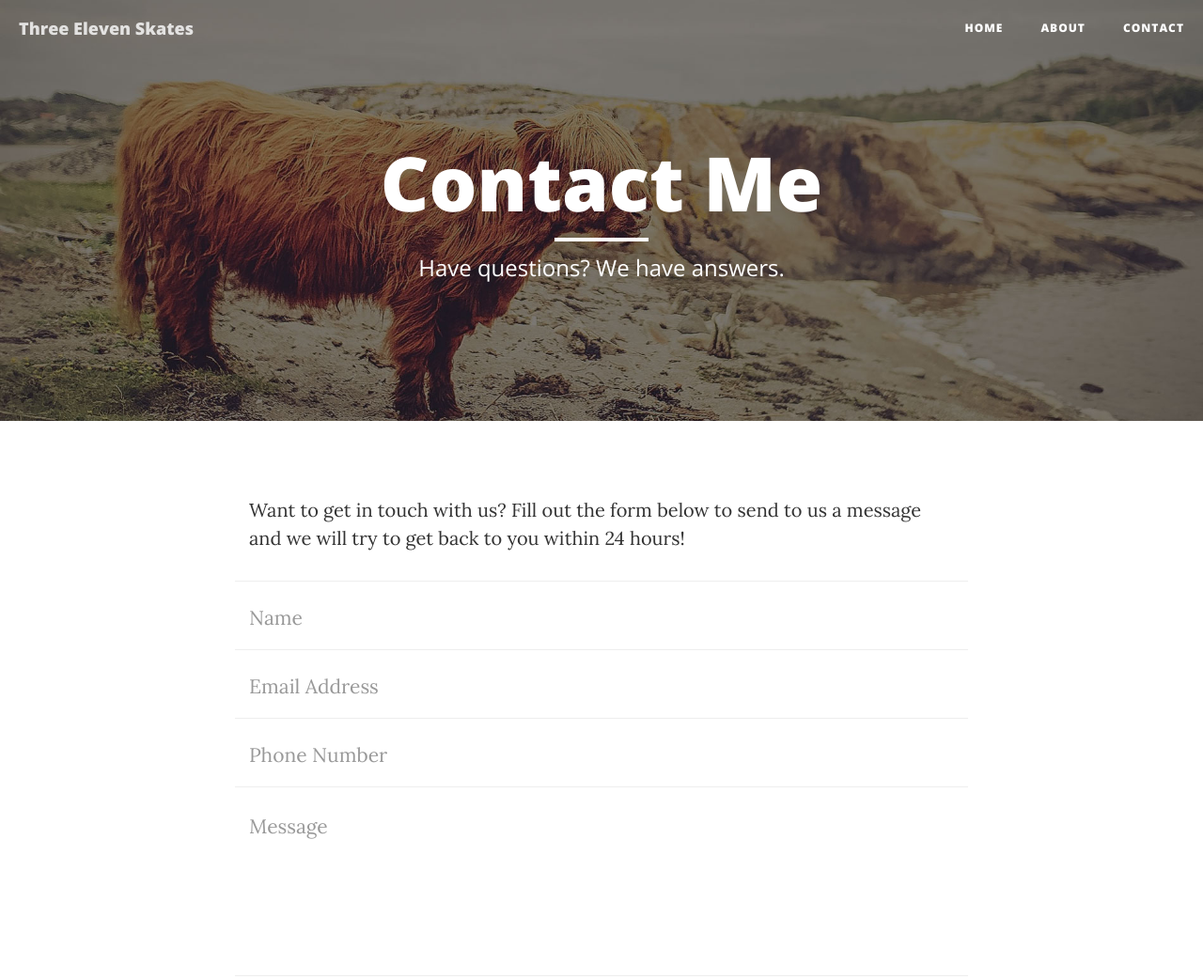
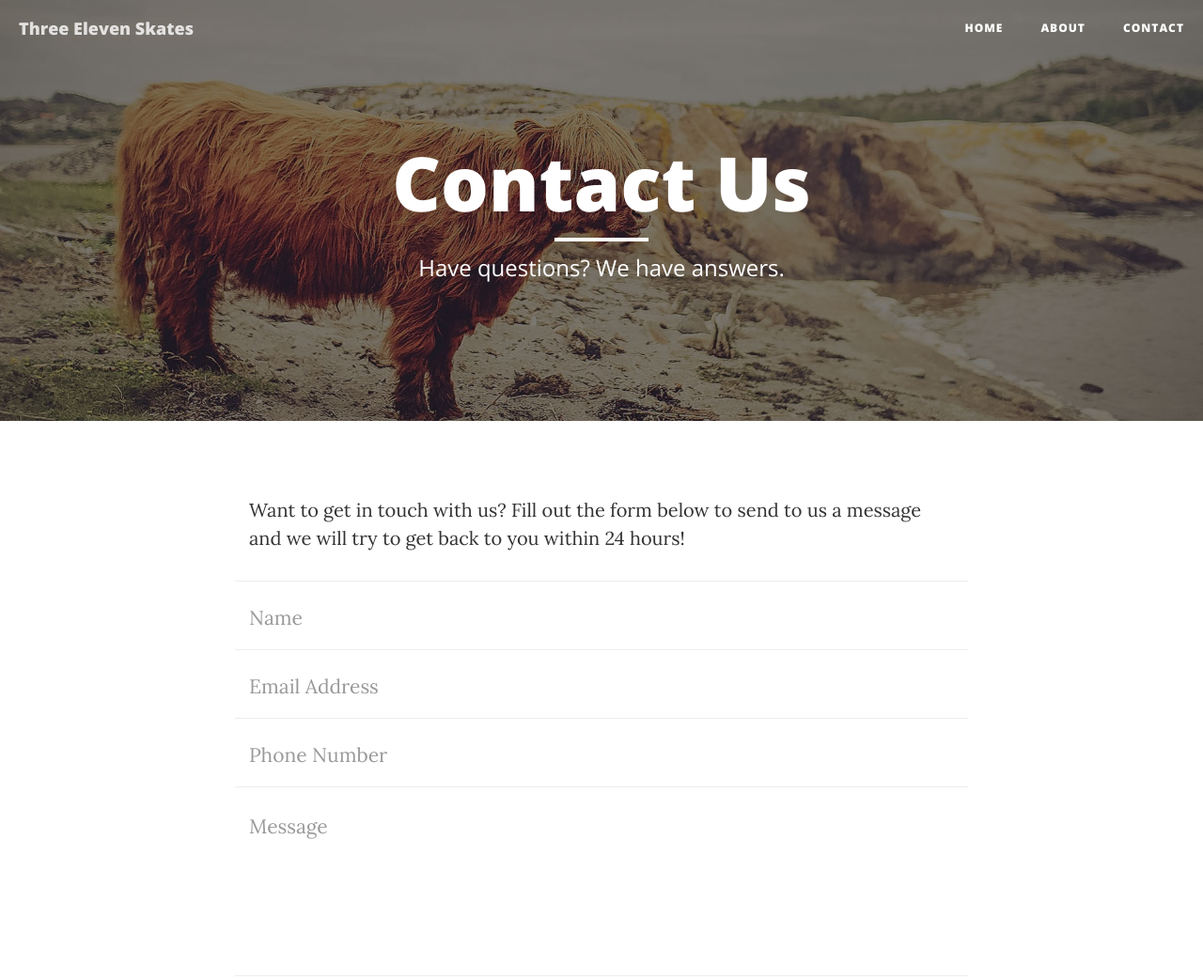
Before and after one commit to abdualrahmankhalil/full-website, a website: page contact.html in a window 1280 px wide. Shown: the top 1042 px of the page at 94% size. Drawn offline with nearby package versions, Linux system fonts and the light colour scheme.

Commit message:
Update contact.html

```diff
--- a/contact.html
+++ b/contact.html
@@ -71,7 +71,7 @@
             <div class="row">
                 <div class="col-lg-8 col-lg-offset-2 col-md-10 col-md-offset-1">
                     <div class="page-heading">
-                        <h1>Contact Me</h1>
+                        <h1>Contact Us</h1>
                         <hr class="small">
                         <span class="subheading">Have questions? We have answers.</span>
                     </div>
```
